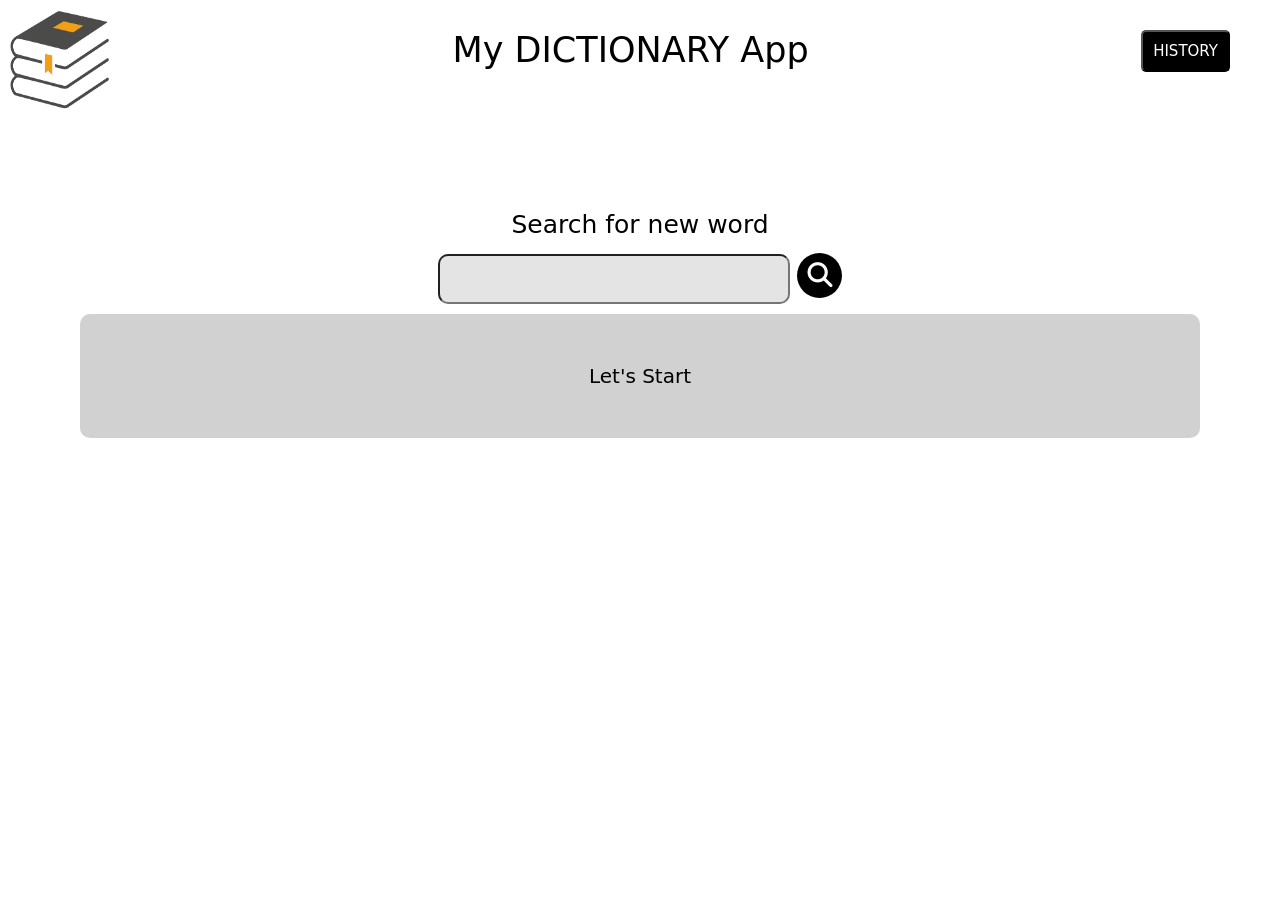
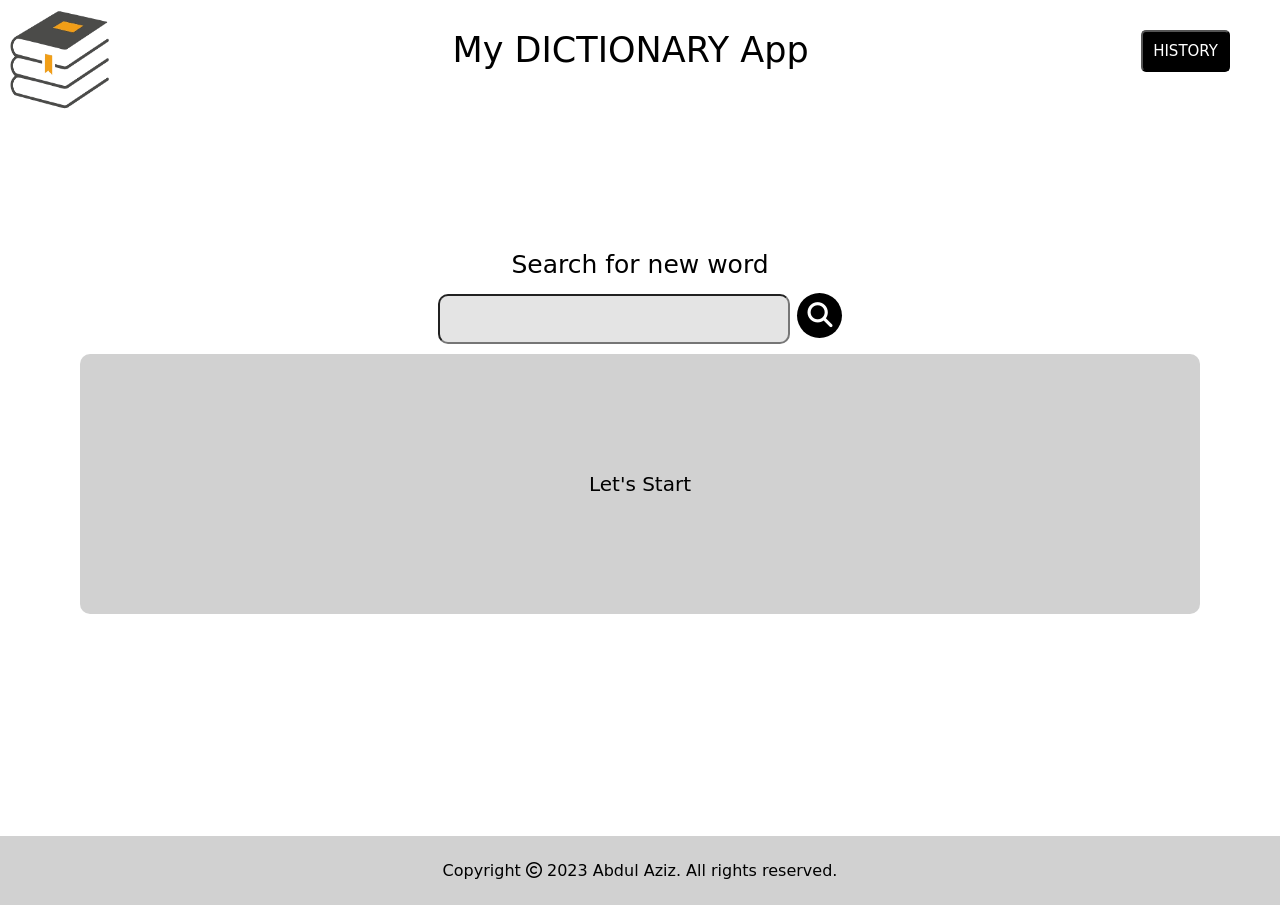
Before and after one commit to AbdulAzizDevIn/My-Dictionary---Javascript-Project---47hmuhlaphzv, a plain HTML site: page index.html in a window 1280 px wide. Before the commit the page ends 800 px from the top, so only its background shows below. Drawn offline with Linux system fonts and the light colour scheme; a web font is replaced by a local one.

Commit message:
changes on sound play logic

```diff
--- a/App.js
+++ b/App.js
@@ -25,6 +25,7 @@ button.addEventListener("click", () => {
           `${inputWord}`,
           `${data[0].meanings[0].definitions[0].definition}`
         );
+
       })
       .catch(() => {
         card.innerHTML = "<h4>Couldn't Find The Word</h4>";
@@ -32,9 +33,17 @@ button.addEventListener("click", () => {
   }
 });
 
+
 function playSound() {
-  sound.play();
+  if (sound.src === "" || sound.error) {
+    alert("No pronunciation available for this word.");
+  } else {
+    sound.play();
+  }
+
 }
+
+
 
 const historybtn = document.getElementById("historybtn");
 const historyPage = document.querySelector(".historyPage");
--- a/index.html
+++ b/index.html
@@ -34,6 +34,9 @@
         <div id="card">
             <div>Let's Start</div>
         </div>
+        <div class="copyright">
+            <p>Copyright <i class="fa-regular fa-copyright"></i> 2023 Abdul Aziz. All rights reserved.</p>
+        </div>
     </div>
     <script src="https://kit.fontawesome.com/dd1e4573ce.js" crossorigin="anonymous"></script>
     <script src="App.js"></script>
--- a/styles.css
+++ b/styles.css
@@ -10,7 +10,7 @@ body{
     background: #ffffff;
 }
 .header{
-    height: 20vh;
+    height: 200px;
     width: 100%;
     display: flex;
     justify-content: space-between;
@@ -78,6 +78,7 @@ body{
     gap: 20px;
     background-color: rgb(209, 209, 209);
     font-size: 20px;
+    height: 20vh;
 }
 #card i{
     font-size: 30px;
@@ -142,6 +143,24 @@ body{
     margin-top: 5%;
     margin-bottom: 10%;
 }
+.copyright{
+    width: 100%;
+    display: flex;
+    justify-content: center;
+    align-items: center; /* Add this line to vertically align the content */
+    text-align: center;
+    padding: 25px 0;
+    background: rgb(209, 209, 209);
+    font-weight: 400;
+    margin-top: 13.9rem;
+}
+
+
+
+
+
+
+
 
 
 
```
Also changed, not shown: img/dictionary logo.png (deleted).
